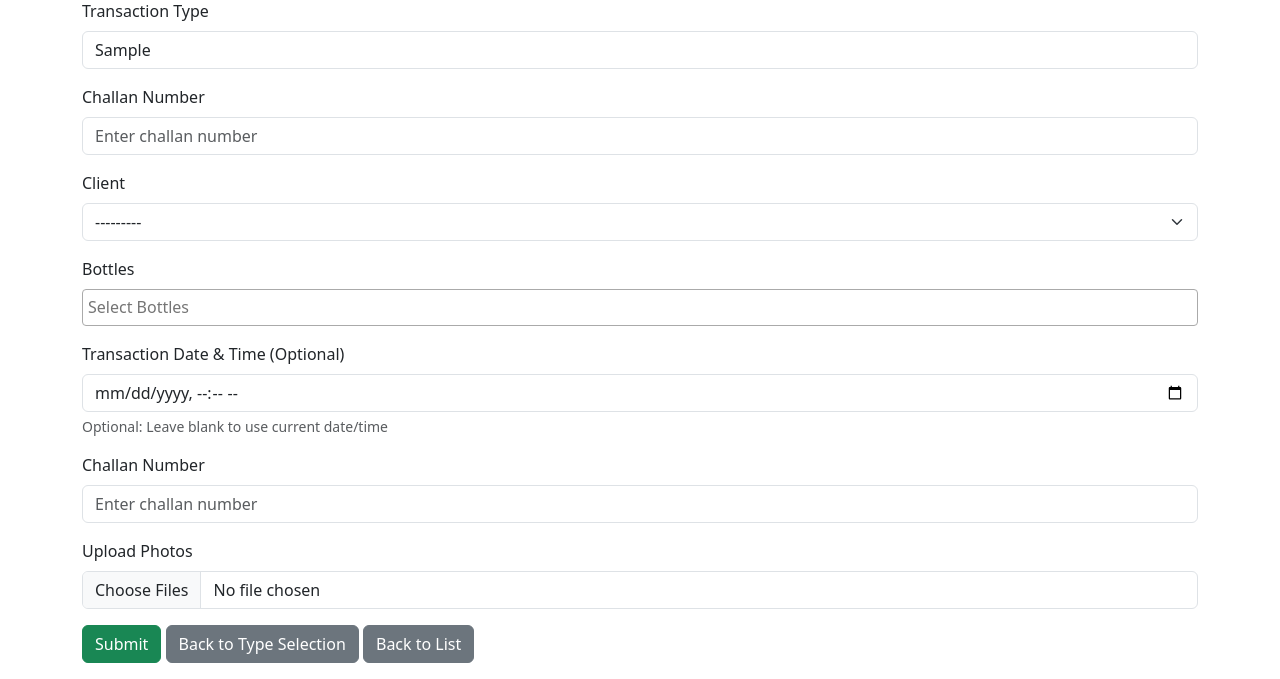
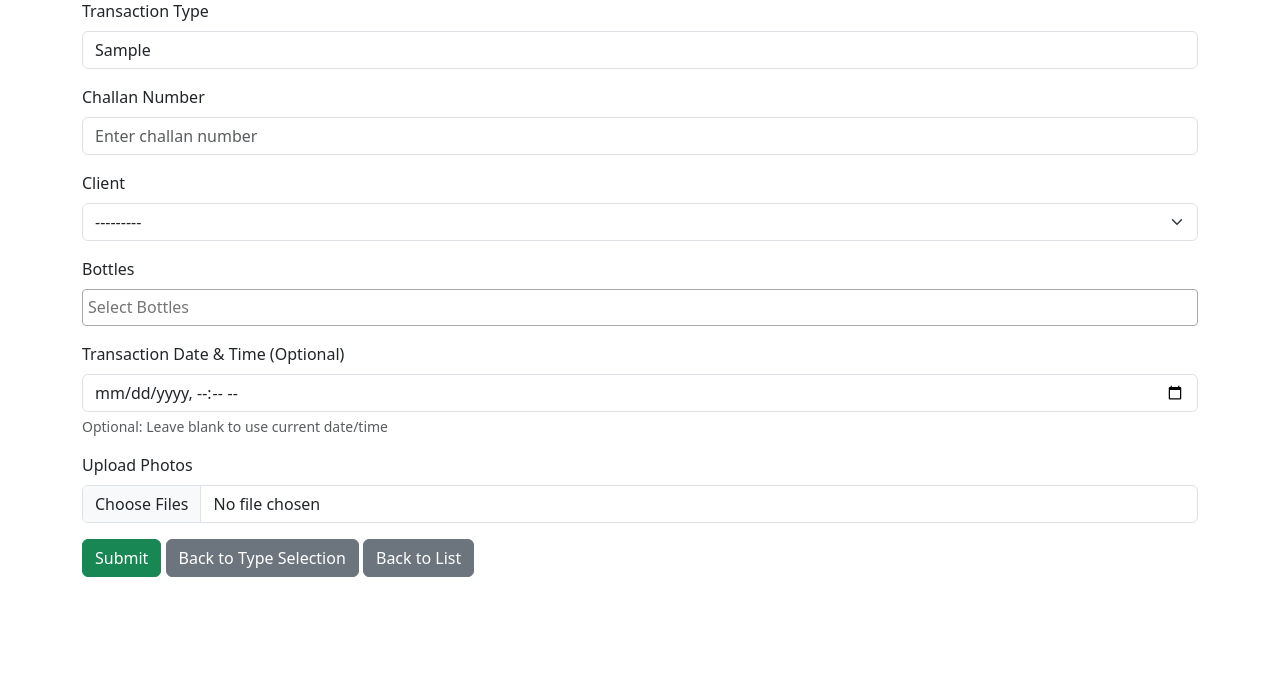
Before and after one commit to ashishmishra1998/O2_MGMT, a Django app: template templates/transaction_create.html in a window 1280 px wide. Shown: the part 151-830 px from the top of the page. After the commit the page ends 728 px from the top, so only its background shows below. Run offline with Django 5.2, Linux system fonts and the light colour scheme; tables that the repository leaves empty hold one stand-in row (values such as "Sample post"); the template is opened without the code that fills it: values that come from a table or form of the project are taken from there, most other values are stand-ins (such as "Sample title", 1, 10 or a date in 2020); some libraries are stand-ins or nearby versions.

Commit message:
removed extra field from create transactions

```diff
--- a/templates/transaction_create.html
+++ b/templates/transaction_create.html
@@ -53,11 +53,6 @@
             {{ form.custom_date|add_class:'form-control' }}
             <div class="form-text">{{ form.custom_date.help_text }}</div>
             {{ form.custom_date.errors }}
-        </div>
-        <div class="mb-3">
-            <label for="id_challan_number" class="form-label">Challan Number</label>
-            {{ form.challan_number|add_class:'form-control' }}
-            {{ form.challan_number.errors }}
         </div>
         <div class="mb-3">
         <div class="mb-3">
```
